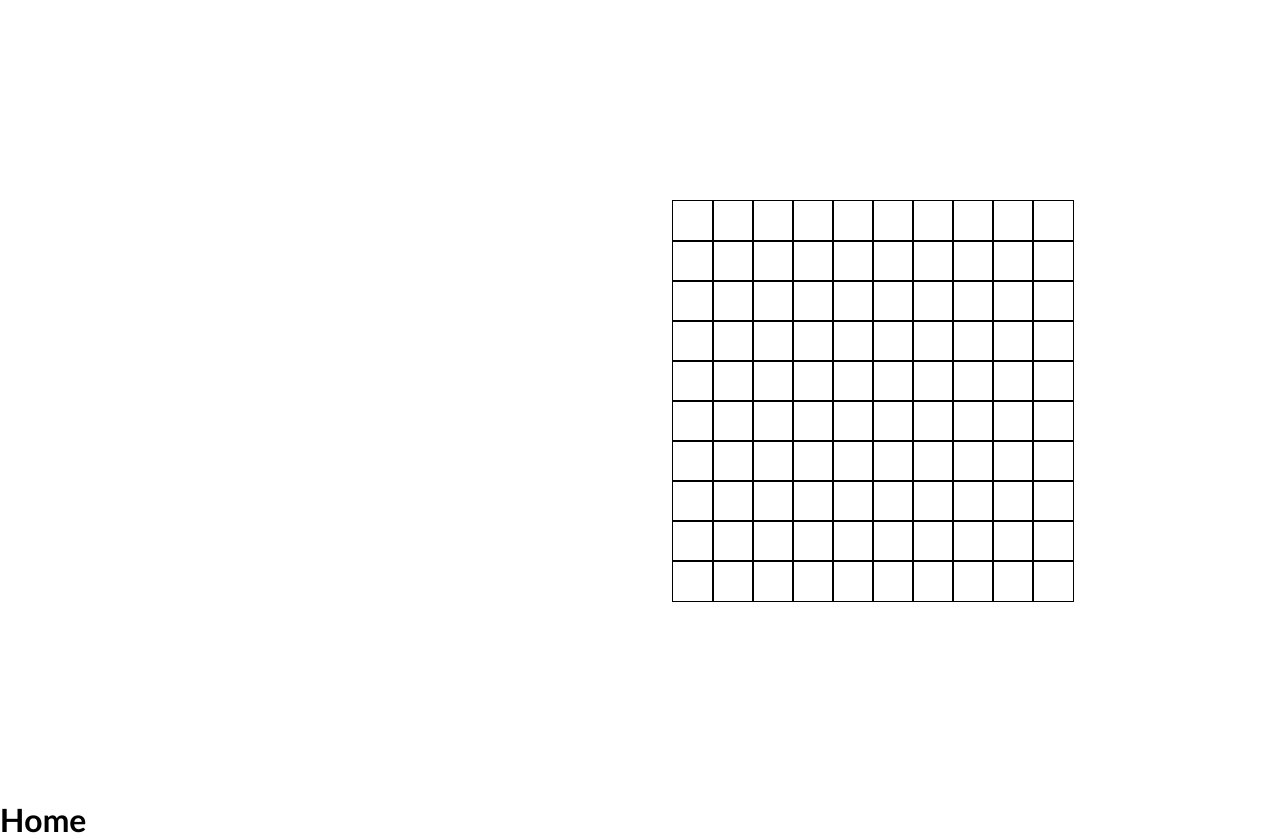
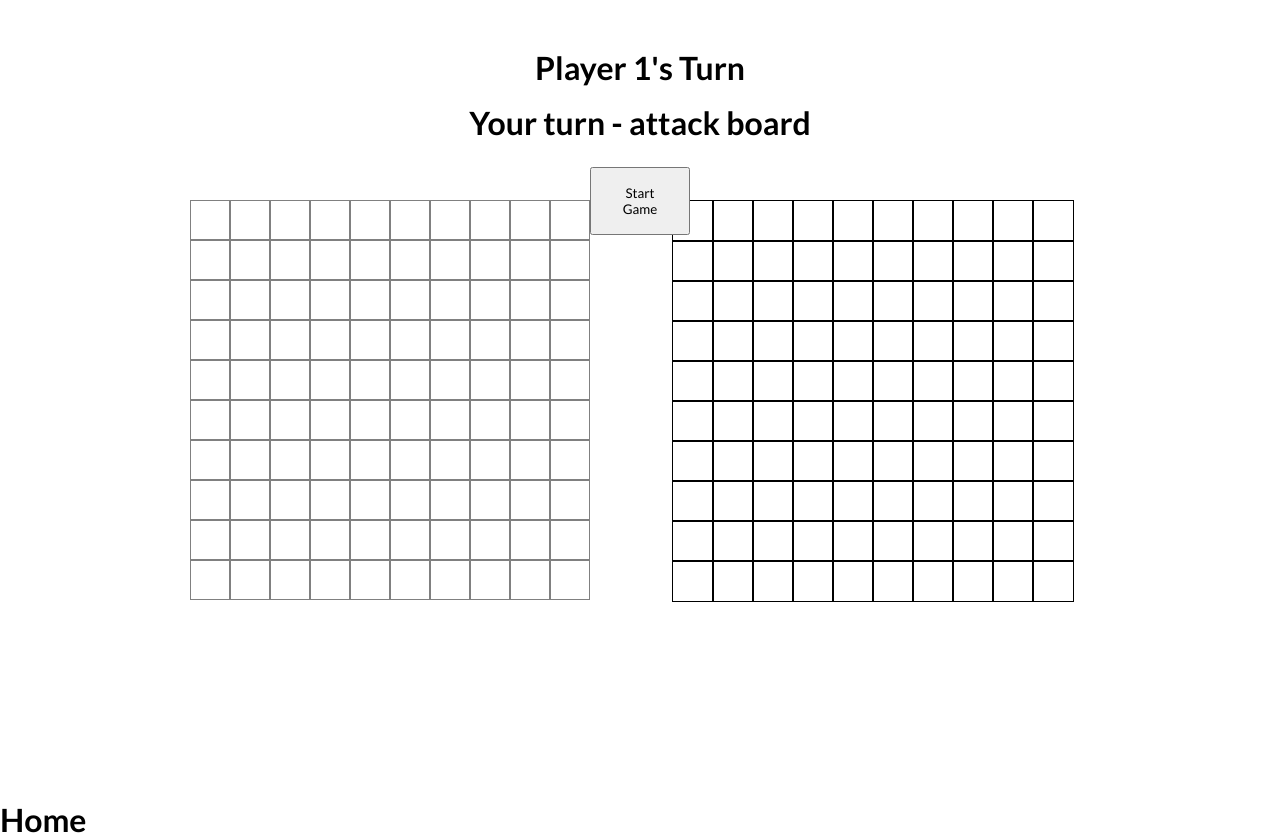
Before and after one commit to christianiwanejko1-art/battleships, a website built with webpack: page src/index.html in a window 1280 px wide. Both pictures are taken after a click on the button "ENTER COMBAT". Built offline with nearby package versions, Linux system fonts and the light colour scheme.

Commit message:
starting logic on enemy board

```diff
--- a/src/home.js
+++ b/src/home.js
@@ -56,6 +56,18 @@ function createBoard() {
     enemy.id = 'enemy';
     const your = document.createElement('div');
     your.id = 'your';
+    const boardTitleContainer = document.createElement('div');
+    boardTitleContainer.id = 'boardTitleContainer';
+    const boardTitle = document.createElement('h1');
+    boardTitle.id = 'boardTitle';
+    boardTitle.textContent = `Player 1's Turn`;
+    const boardTurn = document.createElement('h1');
+    boardTurn.id = 'boardTurn';
+    boardTurn.textContent = `Your turn - attack board`;
+    const btn = document.createElement('button');
+    btn.id = 'btn';
+    btn.textContent = 'Start Game';
+    boardTitleContainer.append(boardTitle, boardTurn, btn)
     // const enemyTitle = document.createElement('h1');
     // enemyTitle.textContent = `Enemy board`
     // const yourTitle = document.createElement('h1');
@@ -126,8 +138,9 @@ cell.addEventListener('mouseleave', handleLeave);
 
   });
 
+
   your.appendChild(cell);
-}
+   }
     let curCell = []
 
     function handleEnter(e){
@@ -203,11 +216,38 @@ cell.addEventListener('mouseleave', handleLeave);
         if (current.length === 0) {
     your.removeEventListener('mouseleave', handleLeave);
     }
-    board.append(enemy, your);
+    board.append(boardTitleContainer, enemy, your);
     home.appendChild(board);
     body.append(home, title)
 
+function createEnemy() {
+    for (let i = 100; i < 200; i++) {
+        const cellE = document.createElement('div');
+        cellE.classList.add('cellE');
+        cellE.dataset.id = i + 1;
+
+        const enemy = document.getElementById('enemy');
+        enemy.appendChild(cellE);
+
+    }
 }
+
+let startGame = true
+const btn1 = document.getElementById('btn');
+btn1.addEventListener('click', () => {
+    if (btn.textContent === 'Start Game'){
+        startGame = false;
+        btn.textContent = 'End Game';
+    } else if (btn.textContent === 'End Game'){
+        startGame = true;
+        btn.textContent = 'Start Game';
+    }
+})
+createEnemy()
+}
+
+
+
 
 
 function createHome() {
@@ -243,5 +283,4 @@ function createHome() {
 }
 
 
-
-module.exports = {createHome, createBoard}
+module.exports = { createHome, createBoard }
--- a/src/styles.css
+++ b/src/styles.css
@@ -126,10 +126,34 @@ input:-webkit-autofill:active {
   width: min(90vw, 400px);
 }
 
+.cellE {
+    border: 0.5px solid grey;
+}
+
 .cell {
     width: 100%;
     height: 100%;
     border: 0.5px solid black;
+}
+
+#boardTitleContainer {
+    width: 100%;
+    height: 250px;
+    position: absolute;
+    top: 0;
+    left: 0;
+    display: grid;
+    grid-template-columns: 1fr;
+    grid-template-rows: repeat(4, 1fr);
+    place-items: center;
+    margin-top: 40px;
+}
+
+#btn {
+    width: 100px;
+    align-self: center;
+    padding: 16px;
+    margin-top: 16px;
 }
 
 
```
